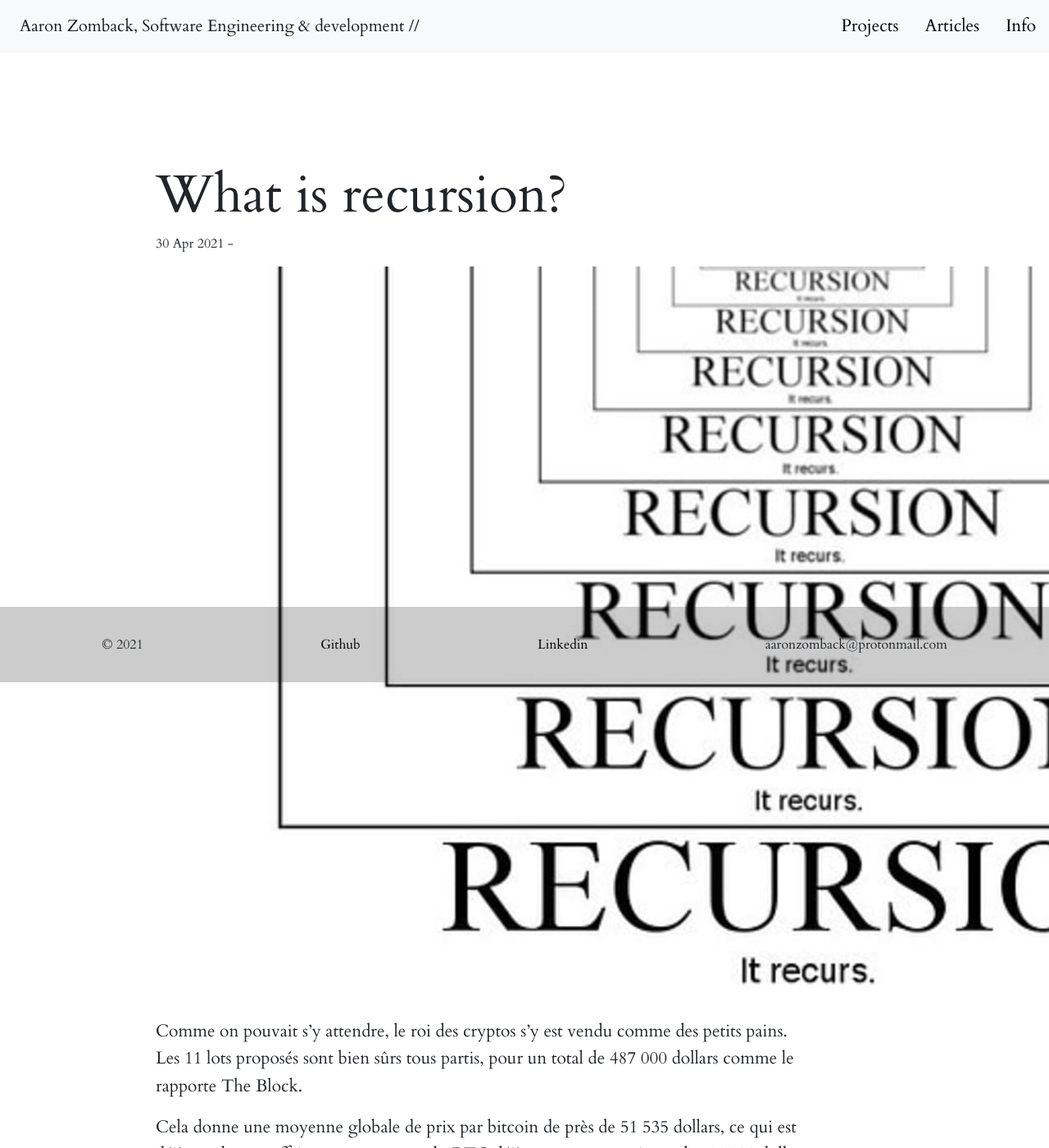
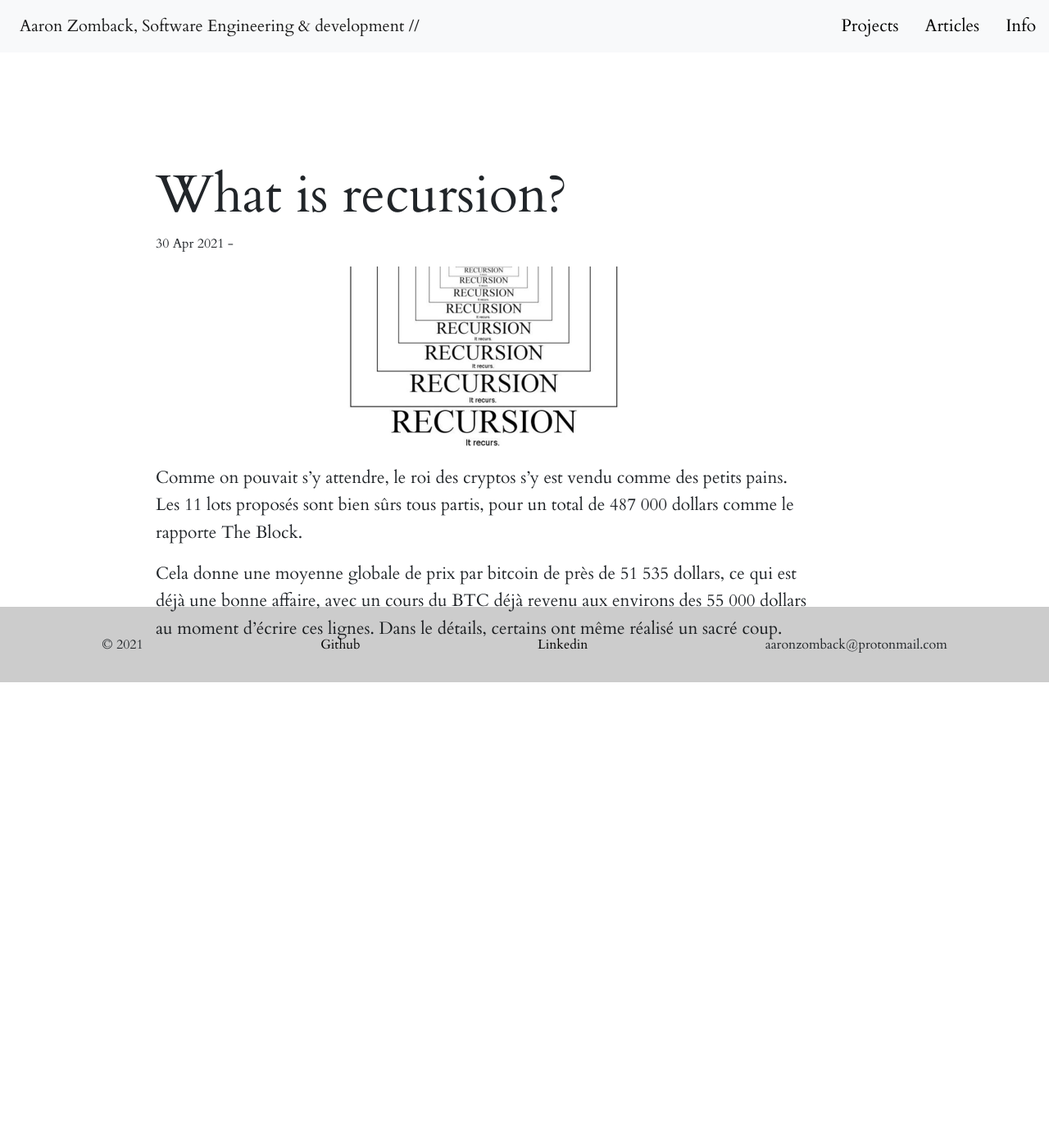
Before and after one commit to aaronzomback/design-portfolio, a Jekyll site: the page built from _posts/2021-04-30-testing-post.markdown, in a window 1280 px wide and 1400 px high. Shown: the whole window at 82% size. Built offline with Jekyll 4.4.1, drawn with Linux system fonts in a browser that asks for light colours; nearby versions of some CDN libraries.

Commit message:
testing img in article

```diff
--- a/_layouts/article.html
+++ b/_layouts/article.html
@@ -2,7 +2,7 @@
 layout: default
 ---
 
-<section style="width: 900px; height: 600px; margin-left:auto; margin-right: auto;">
+<section class="article" style="width: 900px; height: 600px; margin-left:auto; margin-right: auto;">
   <h1>{{ page.title }}</h1>
   <p>{{ page.date | date_to_string }} - {{ page.author }}</p>
 
--- a/_sass/_articles.scss
+++ b/_sass/_articles.scss
@@ -1,7 +1,7 @@
 section.articles-index {
   display: flex;
   justify-content: center;
-  height: 600px;
+  height: 1000px;
   margin-top: 2rem;
 
 
@@ -20,3 +20,12 @@ section.articles-index {
 
 
 }
+
+section.article {
+  img {
+    display: block;
+    max-width: 400px;
+    margin-left: auto;
+    margin-right: auto;
+  }
+}
```
